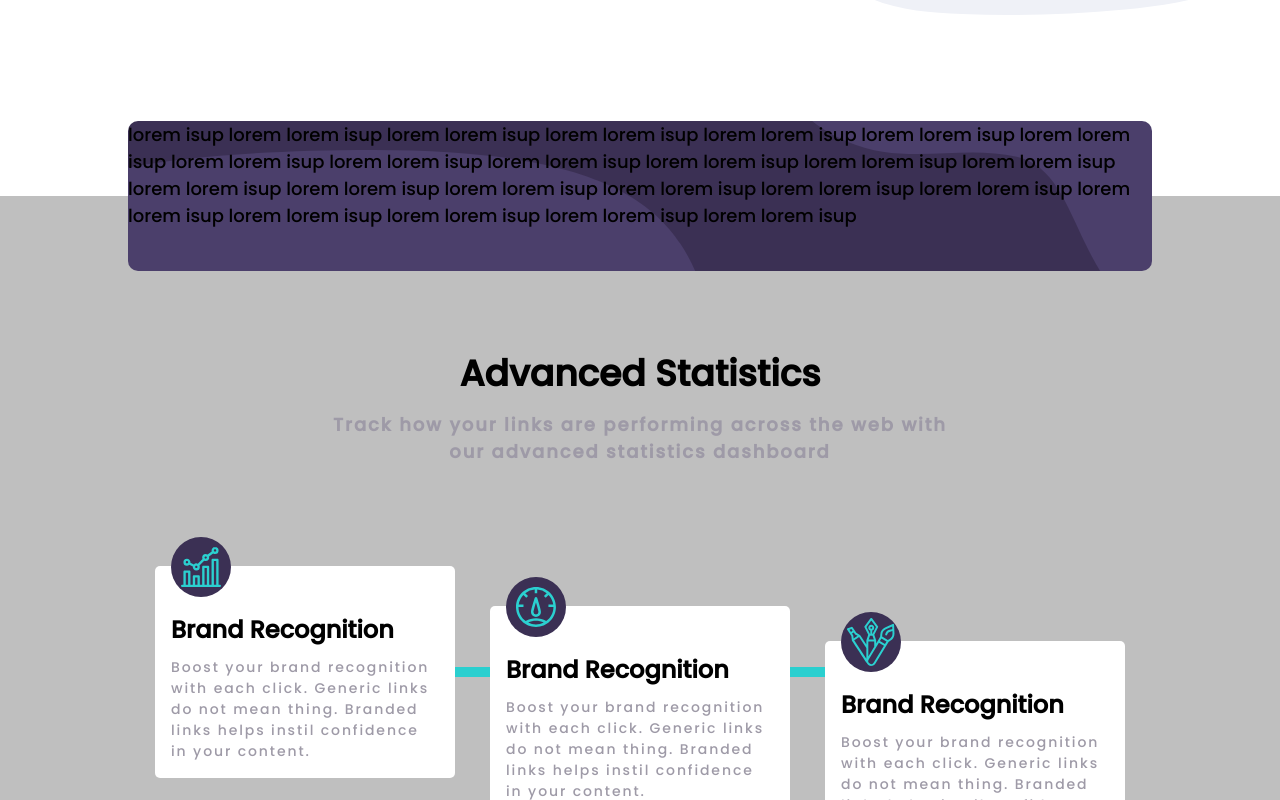
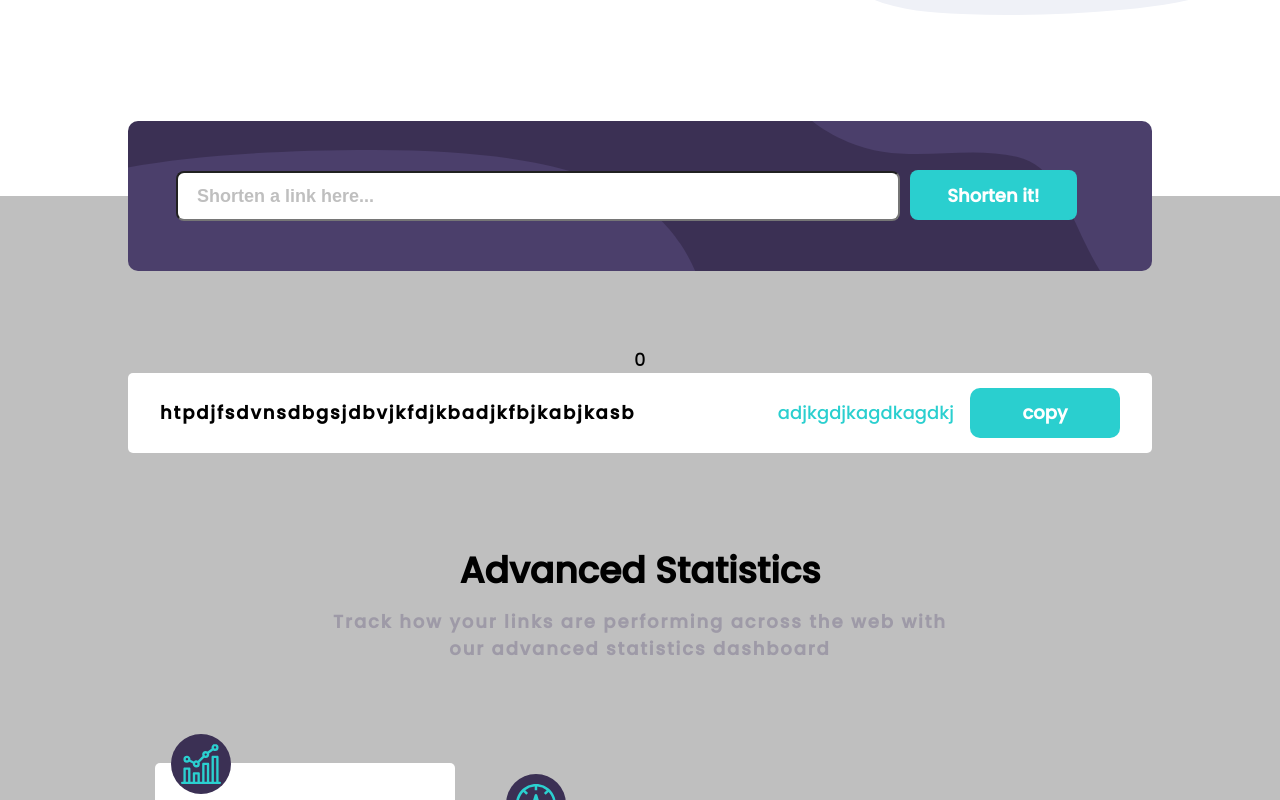
Before and after one commit to MNShakib/shortly, a React (Create React App) app: page / in a window 1280 px wide. Shown: the part 520-1320 px from the top of the page. Built offline with nearby package versions, Linux system fonts and the light colour scheme.

Commit message:
link done

```diff
--- a/package.json
+++ b/package.json
@@ -6,6 +6,7 @@
     "@testing-library/jest-dom": "^5.13.0",
     "@testing-library/react": "^11.2.7",
     "@testing-library/user-event": "^12.8.3",
+    "axios": "^0.21.1",
     "react": "^17.0.2",
     "react-dom": "^17.0.2",
     "react-scripts": "4.0.3",
--- /dev/null
+++ b/src/design/components/link.js
@@ -0,0 +1,56 @@
+import React from "react";
+
+const Links = ({ url, shortenUrl }) => {
+  return (
+    <Links>
+      <h3>{url}</h3>
+      <span>
+        <p>{shortenUrl}</p>
+        <button>copy</button>
+      </span>
+    </Links>
+  );
+};
+
+const Links = styled.div`
+  width: 100%;
+  height: 80px;
+  background: white;
+  border-radius: 5px;
+  display: flex;
+  justify-content: space-between;
+  align-items: center;
+  padding: 2rem;
+  margin-bottom: 10px;
+  h3 {
+    color: black;
+  }
+  span {
+    color: #2acfcf;
+    display: flex;
+    justify-content: center;
+    align-items: center;
+    flex-direction: row;
+    p {
+      padding-right: 1rem;
+    }
+  }
+  button {
+    width: 150px;
+    height: 50px;
+    border-radius: 10px;
+    border: none;
+    background-color: #2acfcf;
+    font-family: "Poppins", sans-serif;
+    color: white;
+    font-size: 18px;
+    font-weight: 700;
+    cursor: pointer;
+    transition: all 0.5s ease;
+  }
+  button:hover {
+    opacity: 0.6;
+  }
+`;
+
+return Links;
--- a/src/design/components/urlShort.js
+++ b/src/design/components/urlShort.js
@@ -1,4 +1,4 @@
-import React from "react";
+import React, { useState } from "react";
 //style
 import styled from "styled-components";
 //Image
@@ -6,19 +6,78 @@ import bgShorten from "../../images/bg-shorten-desktop.svg";
 import brandRecognition from "../../images/icon-brand-recognition.svg";
 import detailRecord from "../../images/icon-detailed-records.svg";
 import customizable from "../../images/icon-fully-customizable.svg";
+//Axios
+import axios from "axios";
+//Components
+// import Links from "./link";
 
 const Short = () => {
+  const [urlLink, setUrl] = useState("");
+  const [shortLink, setShortLink] = useState({ url: [], shortUrl: [] });
+
+  console.log(shortLink);
+  const handleSubmit = async (event) => {
+    event.preventDefault();
+    if (event.target.value == "") {
+    } else {
+      try {
+        const shorten = await axios.get(
+          `https://api.shrtco.de/v2/shorten?url=${urlLink}`
+        );
+
+        console.log(urlLink, shorten.data.result.full_short_link);
+        setShortLink((prevState) => {
+          return {
+            url: [...prevState.url, urlLink],
+            shortUrl: [
+              ...prevState.shortUrl,
+              shorten.data.result.full_short_link,
+            ],
+          };
+        });
+        setUrl("");
+      } catch (error) {
+        console.error(error);
+      }
+    }
+  };
+  const handleChange = (event) => {
+    console.log(event.target.value);
+    setUrl(event.target.value);
+  };
+
   return (
     <Container>
       <Work>
-        lorem isup lorem lorem isup lorem lorem isup lorem lorem isup lorem
-        lorem isup lorem lorem isup lorem lorem isup lorem lorem isup lorem
-        lorem isup lorem lorem isup lorem lorem isup lorem lorem isup lorem
-        lorem isup lorem lorem isup lorem lorem isup lorem lorem isup lorem
-        lorem isup lorem lorem isup lorem lorem isup lorem lorem isup lorem
-        lorem isup lorem lorem isup lorem lorem isup lorem lorem isup
+        <form onSubmit={handleSubmit}>
+          <input
+            className="submitLink"
+            type="text"
+            value={urlLink}
+            placeholder="Shorten a link here..."
+            onChange={handleChange}
+          />
+          <input className="submitForm" type="submit" value="Shorten it!" />
+        </form>
       </Work>
-      <h1>Advanced Statistics</h1>
+      {shortLink.url.length &&
+        shortLink.url.map((val, idx) => (
+          <Links>
+            <h3>{val}</h3>
+            <span>
+              <p>{shortLink.shortUrl[idx]}</p>
+              <button>copy</button>
+            </span>
+          </Links>
+        ))}
+      <Links>
+        <h3>htpdjfsdvnsdbgsjdbvjkfdjkbadjkfbjkabjkasb</h3>
+        <span>
+          <p>adjkgdjkagdkagdkj</p>
+          <button>copy</button>
+        </span>
+      </Links>
+      <h1 className="stats">Advanced Statistics</h1>
       <h3>Track how your links are performing across the web with</h3>
       <h3>our advanced statistics dashboard</h3>
       <CardDesign>
@@ -83,15 +142,95 @@ const Container = styled.div`
     letter-spacing: 0.05cm;
     font-weight: 700;
   }
+  .stats {
+    margin-top: 80px;
+  }
 `;
 
 const Work = styled.div`
   position: relative;
+  width: 100%;
   height: 150px;
   background-color: #3b3054;
   border-radius: 10px;
   background-image: url(${bgShorten});
   top: -75px;
+  display: flex;
+  justify-content: center;
+  align-items: center;
+  form {
+    width: 100%;
+    padding: 0 3rem;
+    .submitLink {
+      width: 78%;
+      height: 50px;
+      border-radius: 8px;
+      font-size: 18px;
+      font-weight: 600;
+      text-align: left;
+      text-indent: 0.5cm;
+    }
+    input::-webkit-input-placeholder {
+      color: #bfbfbf;
+    }
+    .submitForm {
+      width: 18%;
+      margin-left: 10px;
+      height: 50px;
+      border-radius: 8px;
+      background-color: #2acfcf;
+      font-family: "Poppins", sans-serif;
+      color: white;
+      font-size: 18px;
+      font-weight: 700;
+      cursor: pointer;
+      border: 0;
+    }
+    .submitForm:hover {
+      opacity: 0.6;
+    }
+  }
+`;
+
+const Links = styled.div`
+  width: 100%;
+  height: 80px;
+  background: white;
+  border-radius: 5px;
+  display: flex;
+  justify-content: space-between;
+  align-items: center;
+  padding: 2rem;
+  margin-bottom: 10px;
+  h3 {
+    color: black;
+  }
+  span {
+    color: #2acfcf;
+    display: flex;
+    justify-content: center;
+    align-items: center;
+    flex-direction: row;
+    p {
+      padding-right: 1rem;
+    }
+  }
+  button {
+    width: 150px;
+    height: 50px;
+    border-radius: 10px;
+    border: none;
+    background-color: #2acfcf;
+    font-family: "Poppins", sans-serif;
+    color: white;
+    font-size: 18px;
+    font-weight: 700;
+    cursor: pointer;
+    transition: all 0.5s ease;
+  }
+  button:hover {
+    opacity: 0.6;
+  }
 `;
 
 const CardDesign = styled.div`
```
Also changed, not shown: 1 other file (tests, documents, lock files or other folders).
